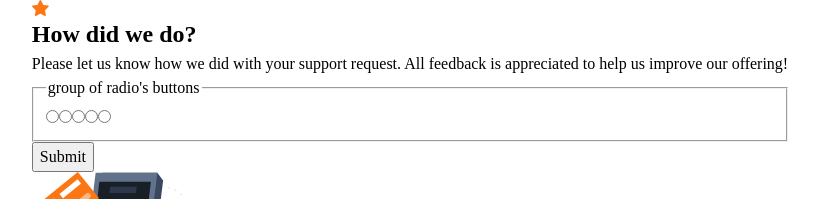
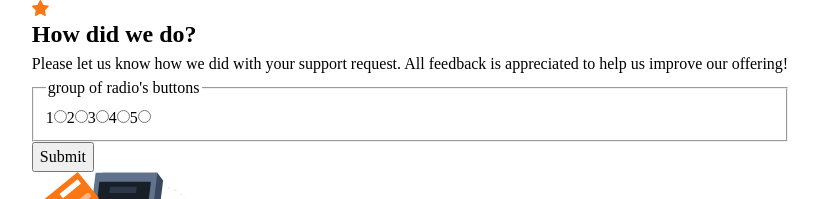
Before and after one commit to JammiM/Interactive-rating-component-with-react.js-and-vitest, a React (Vite) app: page / in a window 1280 px wide. Shown: the top 199 px of the page, without its empty margins (230-1049 px from the left). Built offline with nearby package versions, Linux system fonts and the light colour scheme.

Commit message:
Added text to the radio labels

```diff
--- a/src/components/RatingForm.jsx
+++ b/src/components/RatingForm.jsx
@@ -4,6 +4,7 @@ import iconStar from "../assets/images/icon-star.svg";
 export const RatingForm = () => {
   const ratingsTemplate = [1, 2, 3, 4, 5].map((rating) => (
     <label key={rating} htmlFor={rating}>
+      {rating}
       <input type="radio" name="rating score" id={rating} />
     </label>
   ));
```
